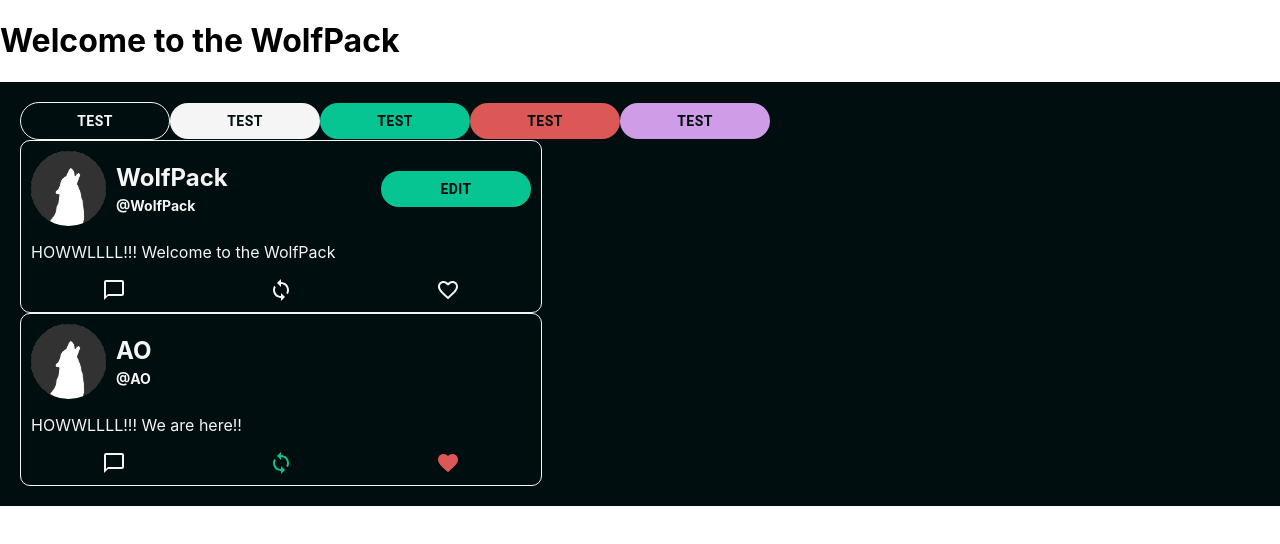
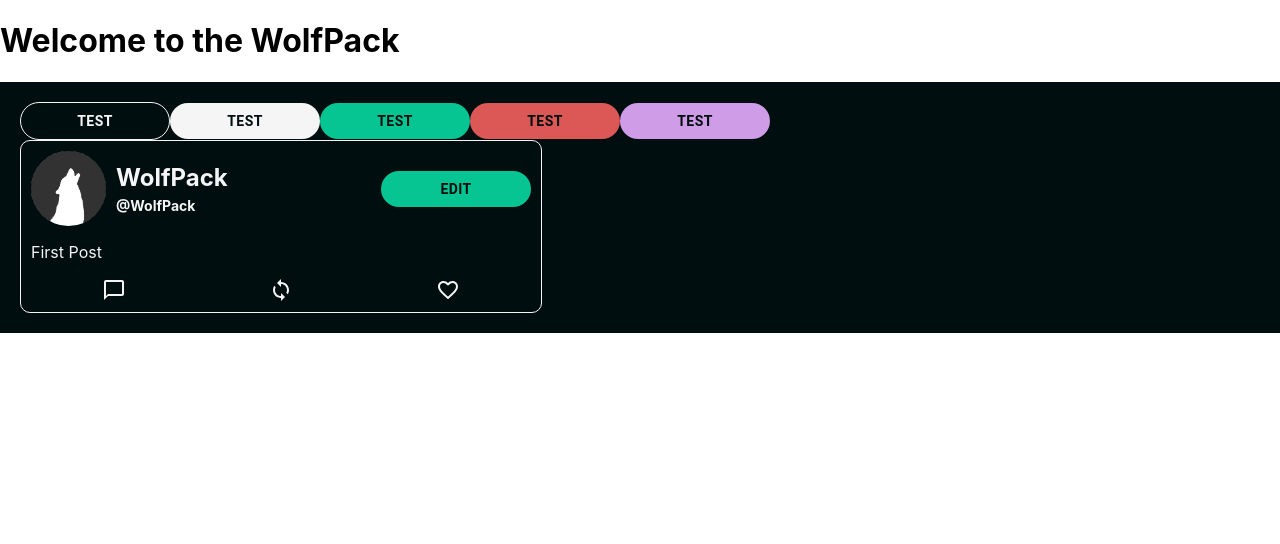
Before and after one commit to codingYank/WolfPack, a React (Create React App) app in the folder frontend/: page / in a window 1280 px wide. Shown: the top 544 px of the page. Built offline with nearby package versions, Linux system fonts and the light colour scheme.

Commit message:
navigation

```diff
--- a/frontend/package.json
+++ b/frontend/package.json
@@ -12,6 +12,7 @@
     "@testing-library/user-event": "^13.5.0",
     "react": "^18.2.0",
     "react-dom": "^18.2.0",
+    "react-router-dom": "^6.15.0",
     "react-scripts": "5.0.1",
     "web-vitals": "^2.1.4"
   },
--- a/frontend/src/App.js
+++ b/frontend/src/App.js
@@ -8,6 +8,7 @@ import {
 } from "./assets/components/button"
 import { theme } from "./assets/theme"
 import Post from "./assets/components/Post"
+import { posts } from "./posts"
 
 const App = () => {
   return (
@@ -21,24 +22,9 @@ const App = () => {
         <Accent1Button>Test</Accent1Button>
         <Accent2Button>Test</Accent2Button>
         <Accent3Button>Test</Accent3Button>
-        <Post
-          image="/images/logo.jpg"
-          name="WolfPack"
-          handle="@WolfPack"
-          myPost={true}
-          content="HOWWLLLL!!! Welcome to the WolfPack"
-          repost={false}
-          liked={false}
-        />
-        <Post
-          image="/images/logo.jpg"
-          name="AO"
-          handle="@AO"
-          myPost={false}
-          content="HOWWLLLL!!! We are here!!"
-          repost={true}
-          liked={true}
-        />
+        {posts.map((post) => {
+          return <Post post={post} />
+        })}
       </div>
     </>
   )
--- a/frontend/src/assets/components/Post.jsx
+++ b/frontend/src/assets/components/Post.jsx
@@ -8,34 +8,36 @@ import FavoriteIcon from '@mui/icons-material/Favorite';
 import { theme } from '../theme';
 import '../styles/post.css'
 
-const Post = ({ image, name, handle, myPost, content, repost, liked }) => {
+const Post = ({post}) => {
+  console.log(post)
   return (
     <Paper variant='outlined' sx={{ backgroundColor: theme.palette.primary.main, borderColor: theme.palette.secondary.main, color: theme.palette.secondary.main, padding: '10px', maxWidth: '500px', borderRadius: '10px'}}>
       <div className='post-heading'>
         <div className='profile-info-container'>
-          <img src={image} alt='profile'></img>
+          <img src={post.user.profilePic} alt='profile'></img>
           <div className='profile-info'>
-            <h2>{name}</h2>
-            <h3>{handle}</h3>
+            <h2>{post.user.name}</h2>
+            <h3>{post.user.handle}</h3>
           </div>
         </div>
-        {myPost ? (
+        {/* Add condition to check if post is by signed in user */}
+        {post.user._id ? (
           <Accent1Button>Edit</Accent1Button>
         ) : (
          null
         )}
       </div>
-      <p>{content}</p>
+      <p>{post.content}</p>
       <div className='post-icons'>
           <ChatBubbleOutlineIcon sx={{ color: theme.palette.secondary.main}} />
-          {repost ? (
+          {post.user._id === 0 ? (
             <LoopIcon sx={{ color: theme.palette.accent1.main}} />
             ) : (
               <LoopIcon sx={{ color: theme.palette.secondary.main}} />
             )
           }
 
-          {liked ? (
+          {post.user === 0 ? (
             <FavoriteIcon sx={{ color: theme.palette.accent2.main}} />
             ) : (
             <FavoriteBorderIcon sx={{ color: theme.palette.secondary.main}} />)
--- /dev/null
+++ b/frontend/src/posts.js
@@ -0,0 +1,36 @@
+export const posts = [
+  {
+    _id: 1,
+    user: {
+      _id: 1,
+      handle: "@WolfPack",
+      name: "WolfPack",
+      profilePic: "/images/logo.jpg",
+      profileDescription: "HOWWWLLLLL!!!!!",
+      posts: [
+        {
+          _id: 1,
+          user: {
+            _id: 1,
+            handle: "@WolfPack",
+            profilePic: "/images/logo.jpg",
+            profileDescription: "HOWWWLLLLL!!!!!",
+            posts: [],
+            likes: [],
+            following: [],
+            folowers: [],
+          },
+          content: "First Post",
+          image: "",
+          comments: [],
+        },
+      ],
+      likes: [],
+      following: [],
+      folowers: [],
+    },
+    content: "First Post",
+    image: "",
+    comments: [],
+  },
+]
```
Also changed, not shown: frontend/src/assets/components/Nav.jsx (added, +9 -0 lines), frontend/src/screens/FeedScreen.jsx (added, +9 -0 lines), 1 other file (tests, documents, lock files or other folders).
